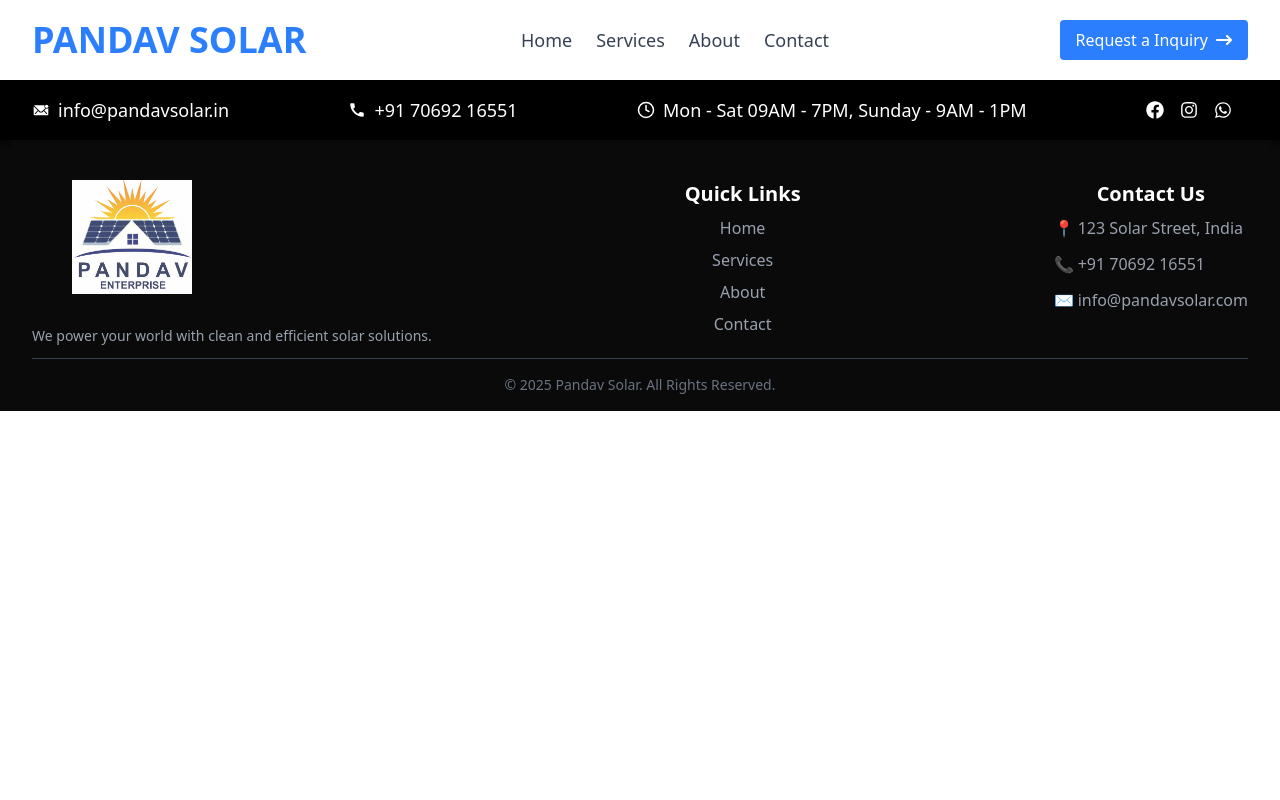
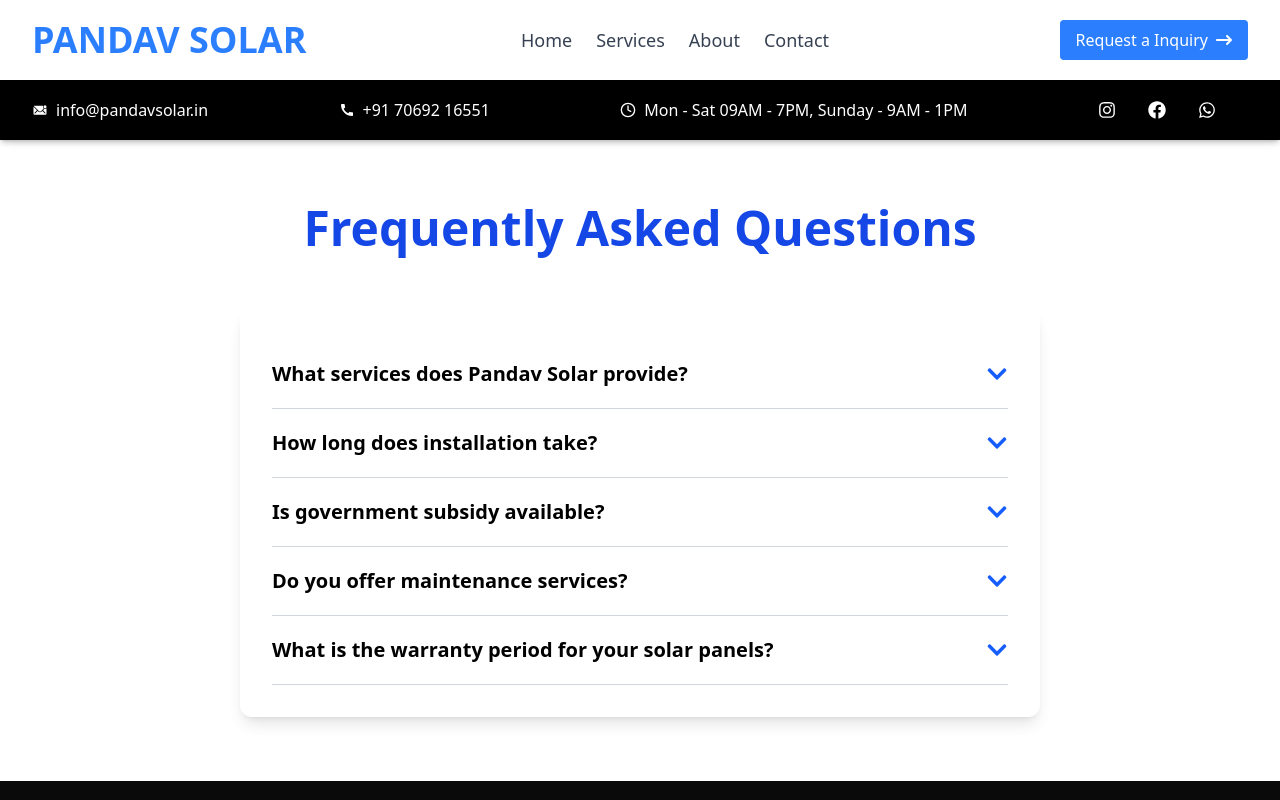
Before and after one commit to devang99099/Pandav-solar, a React (Vite) app: page /faq in a window 1280 px wide. Shown: the top 800 px of the page. Built offline with nearby package versions, Linux system fonts and the light colour scheme.

Commit message:
Add faq page

```diff
--- a/src/App.jsx
+++ b/src/App.jsx
@@ -10,6 +10,7 @@
 import About from "./pages/About";
 
 import Inquiry from "./pages/Inquiry";
+import FAQ from "./pages/FAQ";
 
 function App() {
   return (
@@ -21,6 +22,7 @@
         <Route path="/contact" element={<Contact />} />
         <Route path="/about" element={<About />} />
         <Route path="/inquiry" element={<Inquiry />} />
+        <Route path="/faq" element={<FAQ />} />
       </Routes>
       <Footer />
     </Router>
--- a/src/components/ContactSec.jsx
+++ b/src/components/ContactSec.jsx
@@ -62,7 +62,7 @@
                   <div className="bg-white text-black p-3 rounded-full">
                     <FaMapMarkerAlt size={16} />
                   </div>
-                  <div>
+                  <div className="text-start">
                     <h4 className="text-lg font-semibold text-cyan-400">
                       Address
                     </h4>
@@ -77,7 +77,7 @@
                   <div className="bg-white text-black p-3 rounded-full">
                     <FaPhoneAlt size={16} />
                   </div>
-                  <div>
+                  <div className="text-start">
                     <h4 className="text-lg font-semibold text-cyan-400">
                       Phone
                     </h4>
@@ -90,7 +90,7 @@
                   <div className="bg-white text-black p-3 rounded-full">
                     <FaEnvelope size={16} />
                   </div>
-                  <div>
+                  <div className="text-start">
                     <h4 className="text-lg font-semibold text-cyan-400">
                       Email
                     </h4>
--- /dev/null
+++ b/src/components/FAQAccordion.jsx
@@ -0,0 +1,34 @@
+// components/FAQAccordion.jsx
+import React from "react";
+import { FaChevronDown, FaChevronUp } from "react-icons/fa";
+
+const FAQAccordion = ({ question, answer, isOpen, onClick }) => {
+  return (
+    <div className="border-b border-gray-300 py-5 text-start">
+      <button
+        onClick={onClick}
+        className="flex justify-between items-center w-full text-left focus:outline-none"
+        aria-expanded={isOpen}
+      >
+        <span
+          className={`text-xl font-semibold transition-colors duration-300 `}
+        >
+          {question}
+        </span>
+        <span className="ml-4 text-blue-600">
+          {isOpen ? <FaChevronUp size={22} /> : <FaChevronDown size={22} />}
+        </span>
+      </button>
+
+      <div
+        className={`overflow-hidden transition-[max-height] duration-200 ease-in-out ${
+          isOpen ? "max-h-96 mt-4" : "max-h-0"
+        }`}
+      >
+        <p className="text-gray-600 text-lg leading-relaxed">{answer}</p>
+      </div>
+    </div>
+  );
+};
+
+export default FAQAccordion;
--- a/src/components/Footer.jsx
+++ b/src/components/Footer.jsx
@@ -9,7 +9,7 @@
       <div className="max-w-7xl mx-auto px-4 sm:px-6 lg:px-8">
         <div className="flex justify-between max-md:flex-col gap-10 pb-3 border-b border-gray-700">
           {/* Left - Logo and tagline */}
-          <div className="space-y-8 max-md:space-y-5">
+          <div className="space-y-8 max-w-1/3 max-md:space-y-5">
             <img src={footerLogo} alt="" className="ml-10 w-30 max-md:ml-0" />
             <p className="text-sm text-gray-400 max-lg:max-w-[300px] text-start">
               We power your world with clean and efficient solar solutions.
@@ -17,7 +17,7 @@
           </div>
 
           {/* Center - Quick Links */}
-          <div className="space-y-2 ">
+          <div className="space-y-2 max-w-1/3">
             <h3 className="text-xl font-semibold mb-2">Quick Links</h3>
             <ul className="space-y-2 text-base text-gray-400 text-center max-md:text-start">
               <li>
@@ -44,27 +44,38 @@
           </div>
 
           {/* Right - Contact Info */}
-          <div>
-            <h3 className="text-xl font-semibold mb-2 text-center max-md:text-start">
+          <div className="space-y-2 max-w-60 text-start max-md:text-start">
+            <h3 className="text-xl font-semibold mb-2 text-start max-md:text-start">
               Contact Us
             </h3>
             <div className="text-gray-400 text-base  space-y-3">
               <div>
-                <NavLink to="/" className="hover:text-white ">
-                  📍 123 Solar Street, India
-                </NavLink>
+                <a
+                  href="tel:+917069216551"
+                  className="hover:text-white transition-colors duration-300"
+                >
+                  📞 +91 70692 16551
+                </a>
               </div>
 
               <div>
-                <NavLink to="/" className="hover:text-white ">
-                  📞 +91 70692 16551
-                </NavLink>
+                <a
+                  href="mailto:info@pandavsolar.com"
+                  className="hover:text-white transition-colors duration-300"
+                >
+                  ✉️ info@pandavsolar.com
+                </a>
               </div>
-
               <div>
-                <NavLink to="/" className="hover:text-white ">
-                  ✉️ info@pandavsolar.com
-                </NavLink>
+                <a
+                  href="https://www.google.com/maps/place/MARUTI+CLINIC+%26+CHILD+CARE/@21.2250872,72.8089473,20.71z/data=!4m9!1m2!2m1!1sshops+1+first+floor+nakshatra+palace+near+kantheriya+hanumanji+mandir+singanpore+gam+katargam+surat!3m5!1s0x3be04f6b697a1a81:0x6781bdbb2cc4e514!8m2!3d21.2251811!4d72.8091256!16s%2Fg%2F11rzgnbglw?entry=ttu&g_ep=EgoyMDI1MDkyOC4wIKXMDSoASAFQAw%3D%3D"
+                  target="_blank"
+                  rel="noopener noreferrer"
+                  className="hover:text-white transition-colors duration-300"
+                >
+                  📍 shop 1 ff, nakshatra palace near kantheriya hanumanji
+                  mandir singanpore gam katargam, surat - 395004
+                </a>
               </div>
             </div>
           </div>
--- a/src/components/Header.jsx
+++ b/src/components/Header.jsx
@@ -1,4 +1,3 @@
-// src/components/Header.jsx
 import React, { useState } from "react";
 import { NavLink } from "react-router-dom";
 import { HiMenu, HiX } from "react-icons/hi";
--- a/src/components/Navbar.jsx
+++ b/src/components/Navbar.jsx
@@ -11,27 +11,53 @@
     <div className="bg-black shadow-md">
       <div className="max-w-[1800px] items-center h-15 max-lg:hidden mx-auto">
         <ul className="flex justify-between items-center max-lg:flex-col max-lg:items-start h-full px-4 sm:px-6 lg:px-8 max-lg:py-4  ">
-          <li className="text-white text-lg items-center">
-            <NavLink to="/" className="flex items-center gap-2">
+          <li className="text-white text-md items-center">
+            <a
+              href="mailto:info@pandavsolar.in"
+              className="flex items-center gap-2"
+            >
               <IoIosMailUnread className="max-lg:text-2xl" />
               info@pandavsolar.in
-            </NavLink>
+            </a>
           </li>
-          <li className="text-white text-lg">
-            <NavLink to="/" className={"flex items-center gap-2"}>
+          <li className="text-white text-md">
+            <a href="tel:+917069216551" className={"flex items-center gap-2"}>
               <MdCall className="max-lg:text-2xl" /> +91 70692 16551
-            </NavLink>
+            </a>
           </li>
-          <li className="text-white text-lg">
+          <li className="text-white text-md">
             <NavLink to="/" className={"flex items-center gap-2"}>
               <FiClock className="max-lg:text-2xl" /> Mon - Sat 09AM - 7PM,
               Sunday - 9AM - 1PM
             </NavLink>
           </li>
-          <li className="text-white text-lg flex items-center gap-4 pr-4 max-lg:text-xl max:lg:mt-4">
-            <FaFacebook />
-            <FaInstagram />
-            <FaWhatsapp />
+          <li className="text-white text-lg flex items-center gap-8 pr-4 max-lg:text-xl max:lg:mt-4">
+            <li className="text-white text-lg flex items-center gap-8 pr-4 max-lg:text-xl max:lg:mt-4">
+              <a
+                href="https://www.instagram.com/pandav_solar?igsh=bGo0YW16MXdsc21x"
+                target="_blank"
+                rel="noopener noreferrer"
+                className="hover:text-pink-500 transition-colors duration-200"
+              >
+                <FaInstagram />
+              </a>
+              <a
+                href="https://www.facebook.com/pandavsolar"
+                target="_blank"
+                rel="noopener noreferrer"
+                className="hover:text-blue-600 transition-colors duration-200"
+              >
+                <FaFacebook />
+              </a>
+              <a
+                href="https://wa.me/917069216551"
+                target="_blank"
+                rel="noopener noreferrer"
+                className="hover:text-green-500 transition-colors duration-300"
+              >
+                <FaWhatsapp />
+              </a>
+            </li>
           </li>
         </ul>
       </div>
--- /dev/null
+++ b/src/pages/FAQ.jsx
@@ -0,0 +1,61 @@
+// pages/FAQ.jsx
+import React, { useState } from "react";
+import FAQAccordion from "../components/FAQAccordion";
+
+const faqData = [
+  {
+    question: "What services does Pandav Solar provide?",
+    answer:
+      "We provide solar panel installation, maintenance, and consultation services for residential and commercial needs. Our solutions are customized to maximize efficiency and savings.",
+  },
+  {
+    question: "How long does installation take?",
+    answer:
+      "Installation typically takes 3 to 7 business days, depending on your property size and system requirements. Our expert team ensures seamless and timely completion.",
+  },
+  {
+    question: "Is government subsidy available?",
+    answer:
+      "Yes, government subsidies and incentives are available for solar installations. We assist you in understanding and applying for all eligible benefits.",
+  },
+  {
+    question: "Do you offer maintenance services?",
+    answer:
+      "Absolutely! We provide comprehensive maintenance plans, including system monitoring, cleaning, and repairs to keep your solar setup running at peak performance.",
+  },
+  {
+    question: "What is the warranty period for your solar panels?",
+    answer:
+      "Our solar panels come with a 25-year performance warranty, ensuring durability and long-term reliability for your energy needs.",
+  },
+];
+
+const FAQ = () => {
+  const [openIndex, setOpenIndex] = useState(null);
+
+  const handleToggle = (index) => {
+    setOpenIndex(openIndex === index ? null : index);
+  };
+
+  return (
+    <div className="max-w-4xl mx-auto px-6 sm:px-10 lg:px-12 py-16">
+      <h1 className="text-5xl font-extrabold text-center text-blue-700 mb-14">
+        Frequently Asked Questions
+      </h1>
+
+      <div className="bg-white shadow-lg rounded-xl p-8">
+        {faqData.map((item, index) => (
+          <FAQAccordion
+            key={index}
+            question={item.question}
+            answer={item.answer}
+            isOpen={openIndex === index}
+            onClick={() => handleToggle(index)}
+          />
+        ))}
+      </div>
+    </div>
+  );
+};
+
+export default FAQ;
--- a/src/pages/Services.jsx
+++ b/src/pages/Services.jsx
@@ -3,12 +3,18 @@
 
 import Bennersec from "../components/BennerSec";
 import Servicessec from "../components/ServiceSec";
+import FAQ from "./FAQ";
 
 export default function Services() {
   return (
-    <div>
-      <Bennersec title="Services" subtitle="Services" bgImage={service} />
-      <Servicessec />
-    </div>
+    <>
+      <div>
+        <Bennersec title="Services" subtitle="Services" bgImage={service} />
+        <Servicessec />
+      </div>
+      <div>
+        <FAQ />
+      </div>
+    </>
   );
 }
```
Also changed, not shown: src/pages/Home.jsx (+13 -2 lines).
